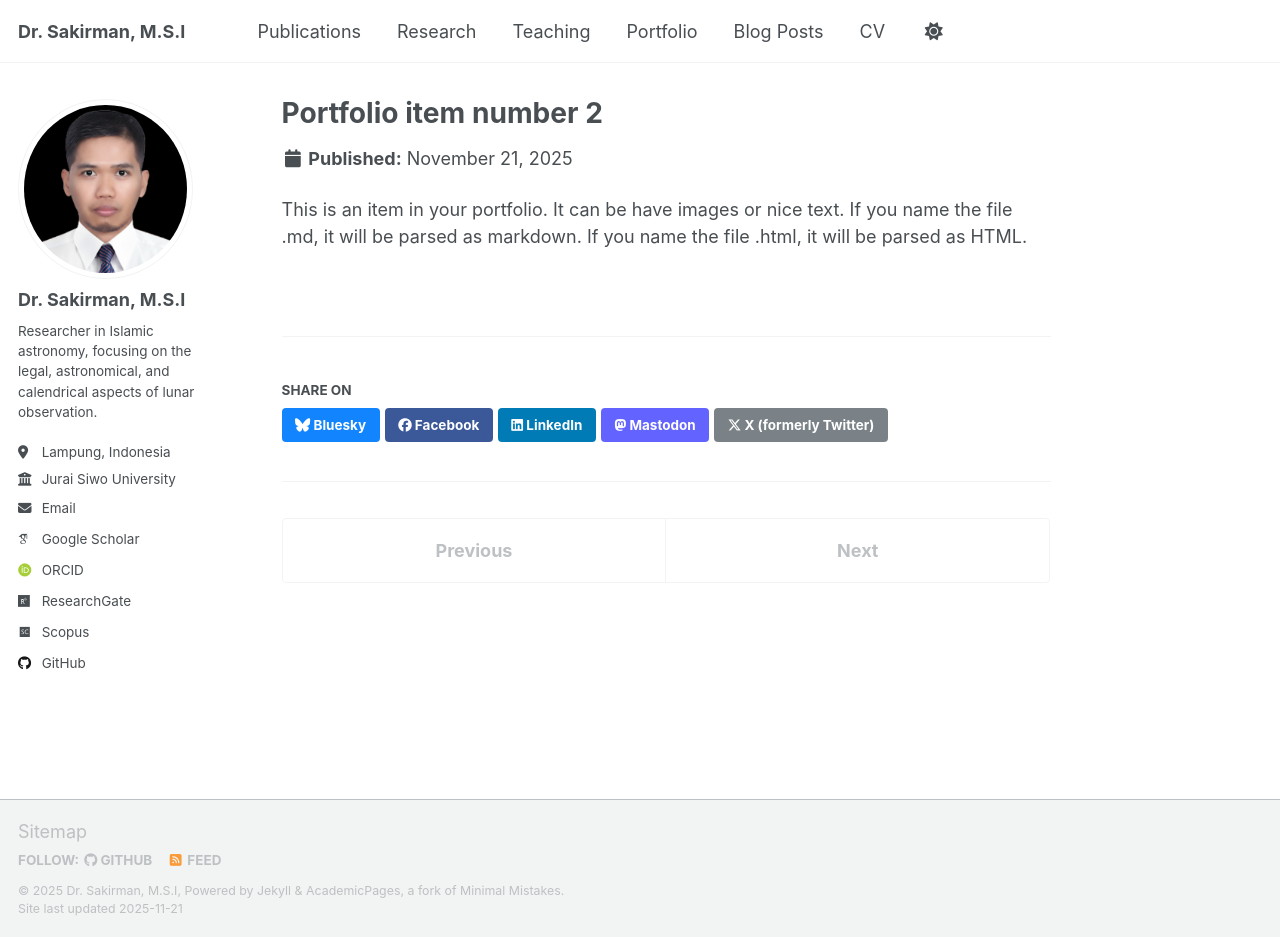
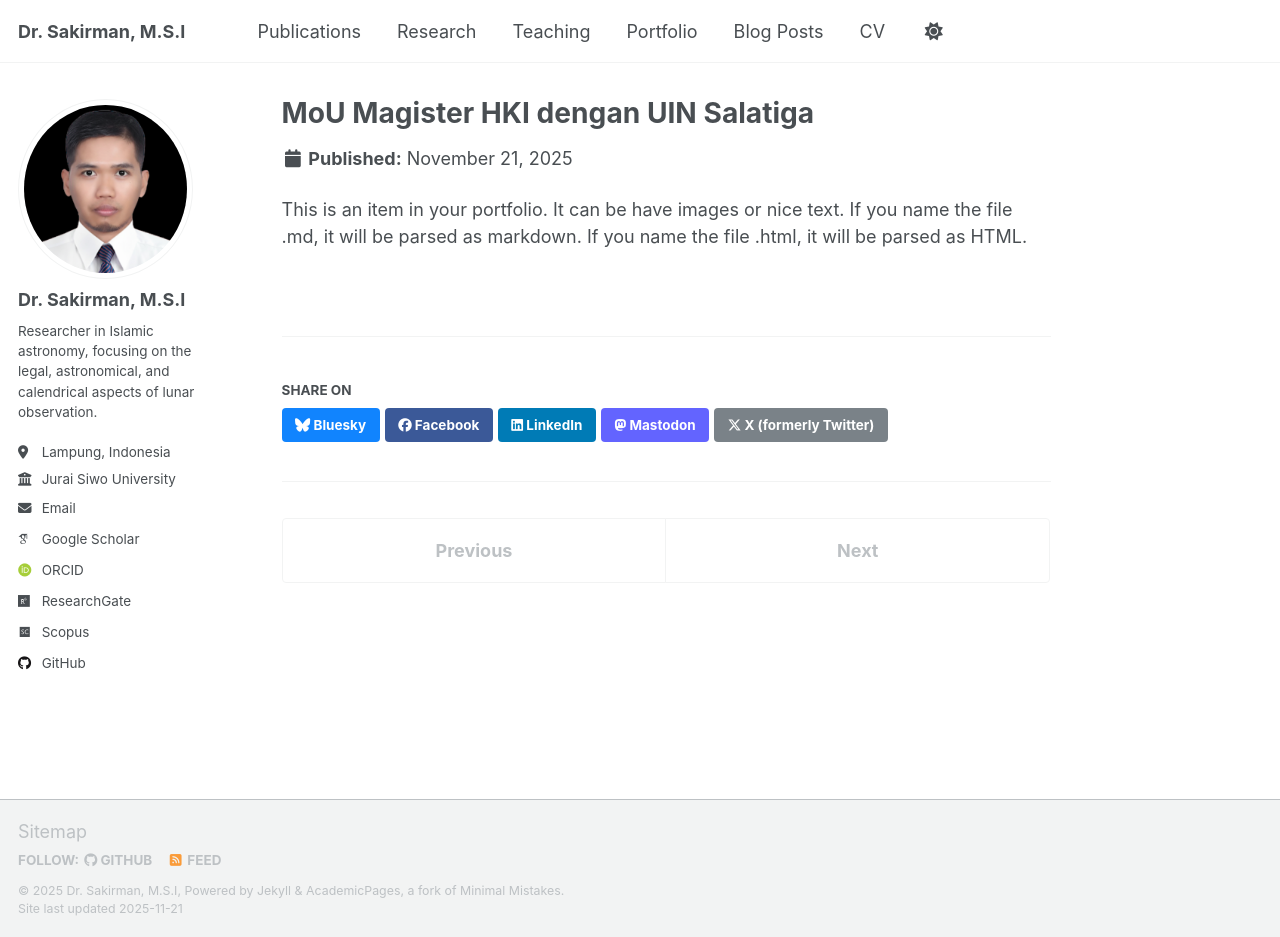
Before and after one commit to sakir-man/sakir-man.github.io, a Jekyll site: the page built from _portfolio/portfolio-1.md, in a window 1280 px wide and 937 px high. Built offline with Jekyll 4.4.1, drawn with Linux system fonts in a browser that asks for light colours; some web fonts are replaced; a script that is not in the unit is left out.

Commit message:
Update portfolio-1.md

```diff
--- a/_portfolio/portfolio-1.md
+++ b/_portfolio/portfolio-1.md
@@ -1,5 +1,5 @@
 ---
-title: "Portfolio item number 2"
+title: "MoU Magister HKI dengan UIN Salatiga"
 excerpt: "Short description of portfolio item number 2 <br/><img src='/images/portofolio.png'>"
 collection: portfolio
 ---
```
